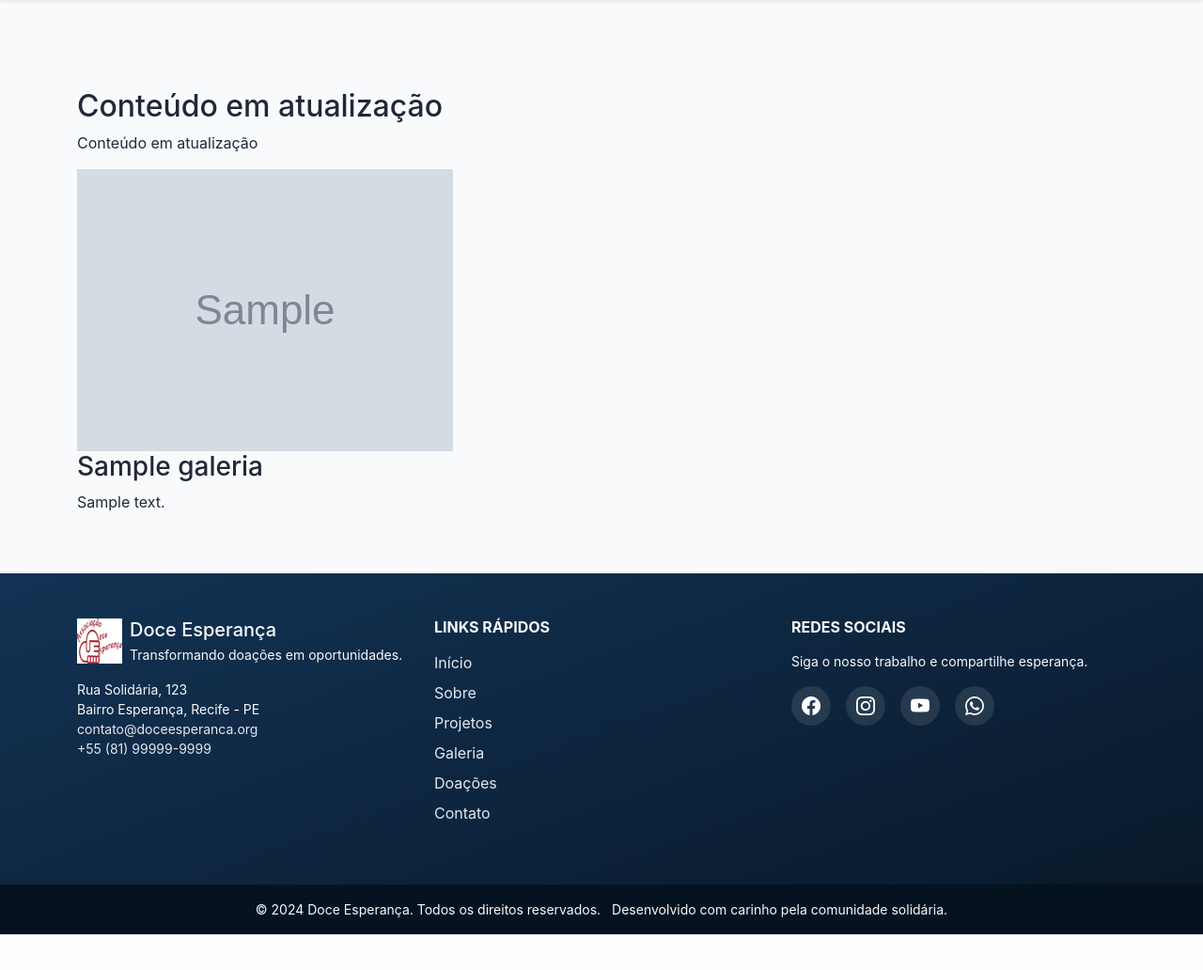
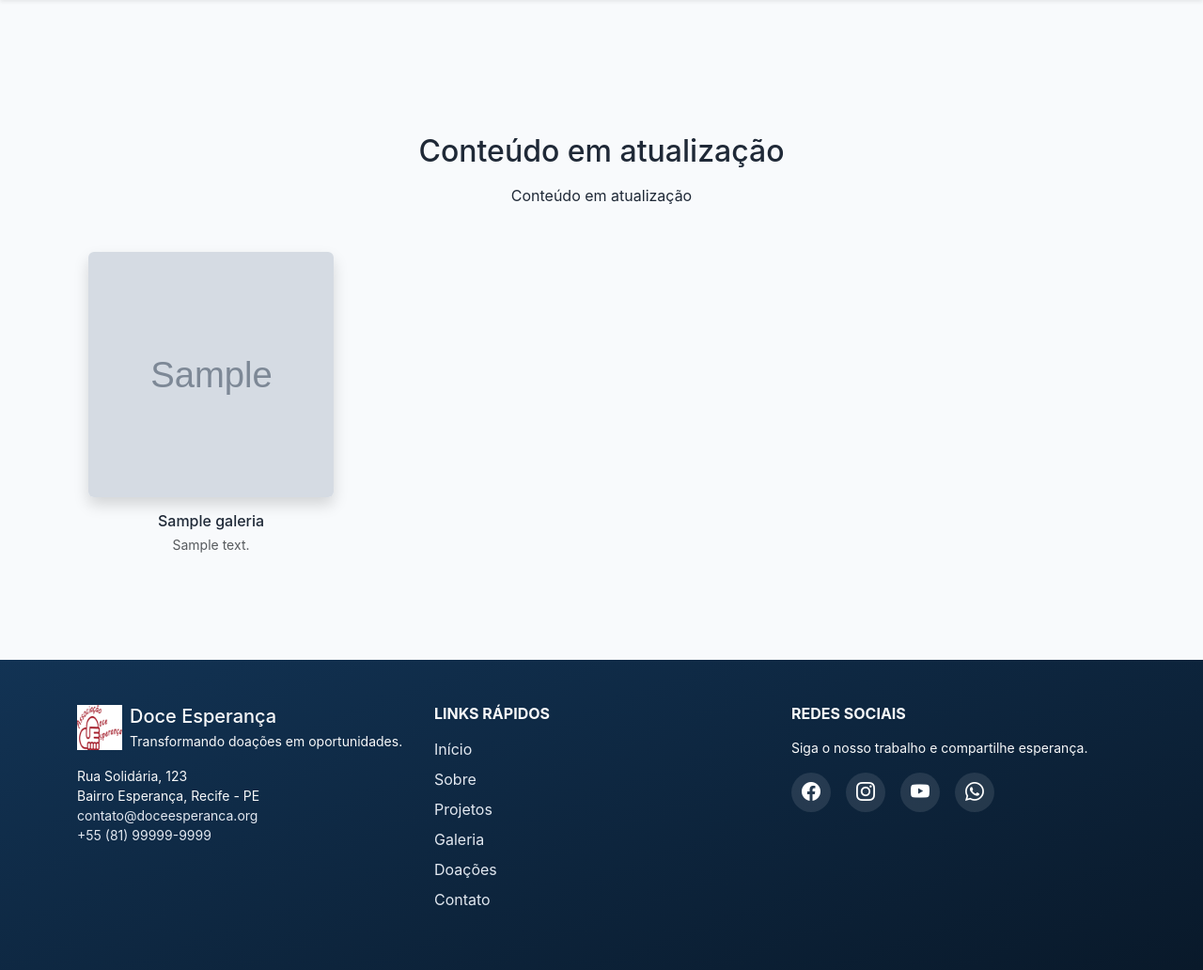
Before and after one commit to osmarDesenvolvedorDeSoftware/doce_esperanca, a Flask app: page /galeria/ in a window 1280 px wide. Shown: the part 74-1106 px from the top of the page at 94% size. Before the commit the page ends 1068 px from the top, so only its background shows below. Run offline with Flask 3, Linux system fonts and the light colour scheme; tables that the repository leaves empty hold one stand-in row (values such as "Sample post"); grey boxes marked "Sample" are stand-in pictures.

Commit message:
Enhance gallery layout with modal lightbox

```diff
--- a/app/templates/public/galeria.html
+++ b/app/templates/public/galeria.html
@@ -3,30 +3,102 @@
 {% block title %}Galeria - Doce Esperança{% endblock %}
 
 {% block content %}
-  <section>
-    <h2>{{ texto_galeria.titulo or content_placeholder }}</h2>
+  <div class="container py-5">
+    <section class="mb-5 text-center">
+      <h2 class="mb-3">{{ texto_galeria.titulo or content_placeholder }}</h2>
       {% if texto_galeria and texto_galeria.conteudo %}
+        <div class="mx-auto" style="max-width: 720px;">
           {{ texto_galeria.conteudo | safe }}
+        </div>
       {% else %}
-      <p>{{ content_placeholder }}</p>
+        <p class="mx-auto" style="max-width: 720px;">{{ content_placeholder }}</p>
       {% endif %}
     </section>
 
-  <div class="galeria">
+    {% if itens %}
+      <div class="row g-3">
         {% for item in itens %}
-      <figure>
-        <img src="{{ static_url(item.imagem_path) }}" alt="{{ item.titulo }}">
-        <figcaption>
-          <h3>{{ item.titulo }}</h3>
+          <div class="col-6 col-md-3">
+            <figure class="h-100 d-flex flex-column align-items-center text-center">
+              <a
+                href="#"
+                class="d-block w-100 gallery-trigger text-decoration-none"
+                data-bs-toggle="modal"
+                data-bs-target="#galleryModal"
+                data-gallery-src="{{ static_url(item.imagem_path) }}"
+                data-gallery-alt="{{ item.titulo }}"
+                data-gallery-title="{{ item.titulo }}"
+                data-gallery-description="{{ item.descricao | default('', true) | striptags | e }}"
+              >
+                <div class="ratio ratio-1x1 overflow-hidden rounded shadow">
+                  <img
+                    src="{{ static_url(item.imagem_path) }}"
+                    alt="{{ item.titulo }}"
+                    class="w-100 h-100 object-fit-cover"
+                  >
+                </div>
+              </a>
+              <figcaption class="mt-3 w-100">
+                <h3 class="h6 mb-1">{{ item.titulo }}</h3>
                 {% if item.descricao %}
-            <p>{{ item.descricao }}</p>
+                  <p class="small text-muted mb-0">{{ item.descricao }}</p>
                 {% endif %}
               </figcaption>
             </figure>
+          </div>
+        {% endfor %}
+      </div>
     {% else %}
-      <p class="texto-placeholder">
+      <p class="texto-placeholder text-center">
         {{ (galeria_placeholder.conteudo if galeria_placeholder and galeria_placeholder.conteudo else content_placeholder) | safe }}
       </p>
-    {% endfor %}
+    {% endif %}
   </div>
+
+  <div class="modal fade" id="galleryModal" tabindex="-1" aria-hidden="true">
+    <div class="modal-dialog modal-dialog-centered modal-lg">
+      <div class="modal-content">
+        <div class="modal-header">
+          <h5 class="modal-title"></h5>
+          <button type="button" class="btn-close" data-bs-dismiss="modal" aria-label="Fechar"></button>
+        </div>
+        <div class="modal-body">
+          <img id="galleryModalImage" src="" alt="" class="img-fluid rounded mb-3">
+          <p id="galleryModalDescription" class="mb-0 text-muted d-none"></p>
+        </div>
+      </div>
+    </div>
+  </div>
+
+  <script>
+    document.addEventListener('DOMContentLoaded', function () {
+      var galleryModal = document.getElementById('galleryModal');
+      if (!galleryModal) {
+        return;
+      }
+
+      galleryModal.addEventListener('show.bs.modal', function (event) {
+        var trigger = event.relatedTarget;
+        if (!trigger) {
+          return;
+        }
+
+        var modalTitle = galleryModal.querySelector('.modal-title');
+        var modalImage = galleryModal.querySelector('#galleryModalImage');
+        var modalDescription = galleryModal.querySelector('#galleryModalDescription');
+
+        var title = trigger.getAttribute('data-gallery-title') || '';
+        var description = trigger.getAttribute('data-gallery-description') || '';
+        var src = trigger.getAttribute('data-gallery-src') || '';
+        var alt = trigger.getAttribute('data-gallery-alt') || title;
+
+        modalTitle.textContent = title;
+        modalImage.src = src;
+        modalImage.alt = alt;
+
+        modalDescription.textContent = description;
+        modalDescription.classList.toggle('d-none', description.trim() === '');
+      });
+    });
+  </script>
 {% endblock %}
```
Lines whose indentation alone changed are shown as unchanged.
